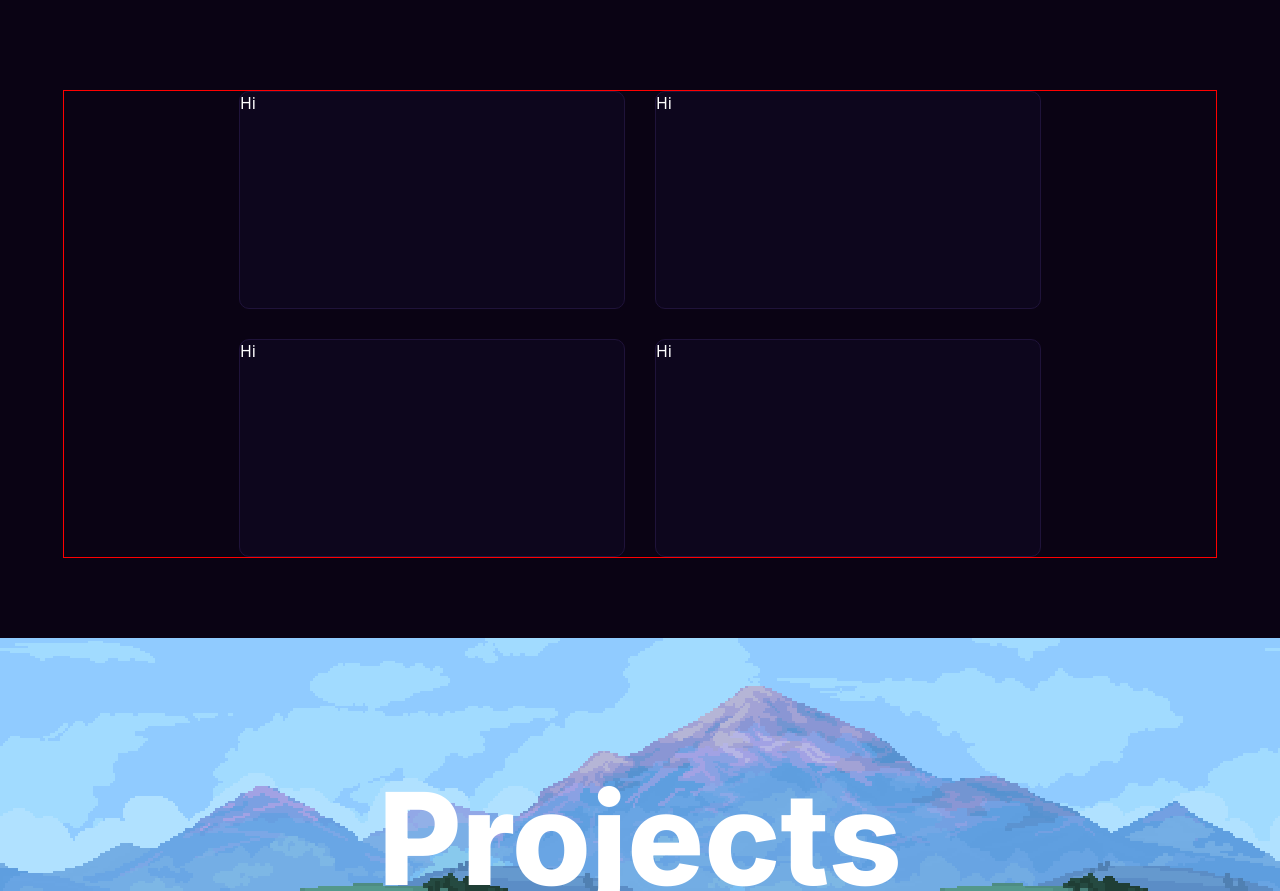
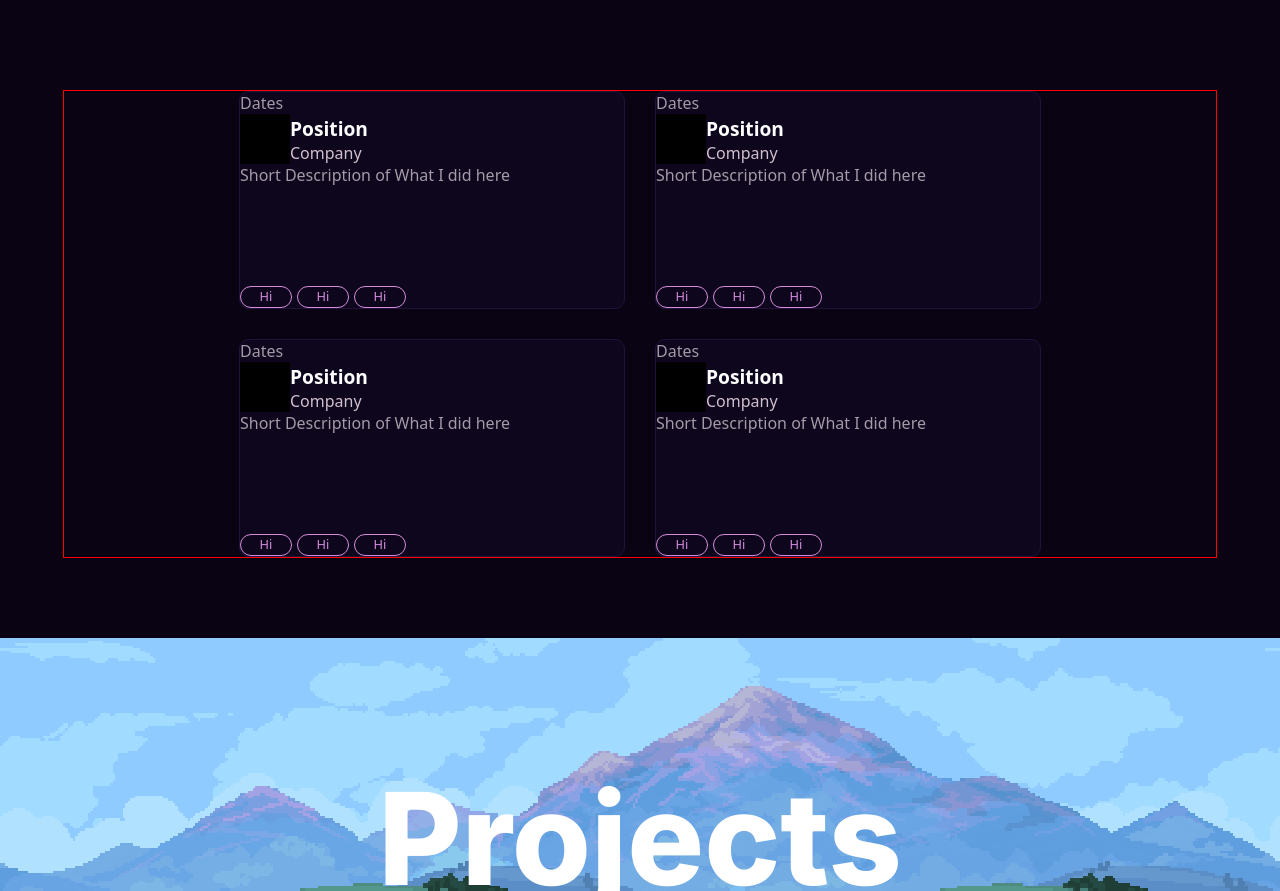
Before and after one commit to alexeckardt/MyWebsite, an Astro site: page / in a window 1280 px wide. Shown: the part 1200-2091 px from the top of the page. Built offline with nearby package versions, Linux system fonts and the light colour scheme; Astro itself is replaced by a stand-in of ours; a web font is replaced by a local one.

Commit message:
Position Card Template

```diff
--- /dev/null
+++ b/src/components/WorkExperienceCard.astro
@@ -0,0 +1,94 @@
+---
+// import ImageCardPurple from "../components/ImageCardPurple.astro";
+import SectionBanner from "../components/SectionBanner.astro";
+import ThreeDeeCard from "../components/ThreeDeeCard.astro";
+import ThreeDeeCardTextLogo from "../components/ThreeDeeCardTextLogo.astro";
+import WorkExperienceTag from "./WorkExperienceTag.astro";
+---
+
+<!-- Section W Buttons -->
+<div class="card">
+
+    <div class="dynamic_buffer">
+        <div class="card-content">
+            <p>Dates</p>
+
+            <div class="logo-row">
+
+                <!-- Display the Logo -->
+                <div class="logo"></div>
+
+                <!-- Other Stuff -->
+                <div class="position">
+                    <h1>Position</h1>
+                    <h4>Company</h4>
+                </div>
+            </div>
+
+            <p>Short Description of What I did here</p>
+        </div>
+
+        <div class="tag-container">
+            <WorkExperienceTag />
+            <WorkExperienceTag />
+            <WorkExperienceTag />
+        </div>
+    </div>
+</div>
+
+
+
+<style>
+.card {
+    width: 384px;
+    height: 216px;
+    background-color: var(--background-card-bkg);
+    border: 1px solid var(--background-card-border);
+    border-radius: 10px;
+}
+
+.dynamic_buffer {
+    display: flex;
+    justify-content: space-between;
+    flex-direction: column;
+    height: 100%;
+}
+
+.tag-container {
+    display: flex;
+    gap: 5px;
+}
+
+.logo-row {
+    display: flex;
+    align-items: center;
+}
+
+.logo {
+    background-color: black;
+    width: 50px;
+    height: 50px;
+}
+
+.position {
+
+}
+
+h1 {
+    font-size: 1.2rem;
+    font-weight: 600;
+    color: var(--textcol);
+}
+
+h4 {
+    font-size: 1rem;
+    font-weight: 400;
+    color: var(--textcol-off);
+}
+
+p {
+    font-size: 1rem;
+    font-weight: 400;
+    color: var(--textcol-dark);
+}
+</style>
--- /dev/null
+++ b/src/components/WorkExperienceTag.astro
@@ -0,0 +1,38 @@
+---
+// import ImageCardPurple from "../components/ImageCardPurple.astro";
+import SectionBanner from "../components/SectionBanner.astro";
+import ThreeDeeCard from "../components/ThreeDeeCard.astro";
+import ThreeDeeCardTextLogo from "../components/ThreeDeeCardTextLogo.astro";
+---
+
+<!-- Section W Buttons -->
+<div class="tag">
+    Hi
+</div>
+
+<style>
+.tag {
+
+    display: flex;
+    width: fit-content;
+    min-width: 30px;
+
+    padding: 0px;
+    padding-left: 10px;
+    padding-right: 10px;
+    padding-bottom: 2px;
+
+    color: var(--primary-p);
+    border: 1px solid var(--primary-p);
+
+
+
+    border-radius: 50px;
+    font-size: 0.8rem;
+
+    text-align: center;
+    justify-content: center;
+    text-align: center;
+
+}
+</style>
--- a/src/layouts/Layout.astro
+++ b/src/layouts/Layout.astro
@@ -37,6 +37,8 @@ const { title } = Astro.props;
 
 		/* Pallette */
 		--textcol: white;
+		--textcol-off: rgb(209, 192, 205);
+		--textcol-dark: rgb(165, 154, 167);
 		--backgroundcol: #0A0314;
 		--background-card-bkg:#0d061d;
 		--background-card-border:#1f133a;
--- a/src/sections/WorkExperience.astro
+++ b/src/sections/WorkExperience.astro
@@ -3,6 +3,7 @@
 import SectionBanner from "../components/SectionBanner.astro";
 import ThreeDeeCard from "../components/ThreeDeeCard.astro";
 import ThreeDeeCardTextLogo from "../components/ThreeDeeCardTextLogo.astro";
+import WorkExperienceCard from "../components/WorkExperienceCard.astro";
 ---
 
 <!-- Section W Buttons -->
@@ -17,10 +18,15 @@ import ThreeDeeCardTextLogo from "../components/ThreeDeeCardTextLogo.astro";
 
         <div class="card_container">
 
+            <!-- <div class="card">Hi</div>
             <div class="card">Hi</div>
             <div class="card">Hi</div>
-            <div class="card">Hi</div>
-            <div class="card">Hi</div>
+            <div class="card">Hi</div> -->
+
+            <WorkExperienceCard />
+            <WorkExperienceCard />
+            <WorkExperienceCard />
+            <WorkExperienceCard />
 
         </div>
 
@@ -68,13 +74,4 @@ import ThreeDeeCardTextLogo from "../components/ThreeDeeCardTextLogo.astro";
 
     }
 
-    .card {
-        width: 384px;
-        height: 216px;
-        background-color: var(--background-card-bkg);
-        border: 1px solid var(--background-card-border);
-        border-radius: 10px;
-    }
-
-
 </style>
```
